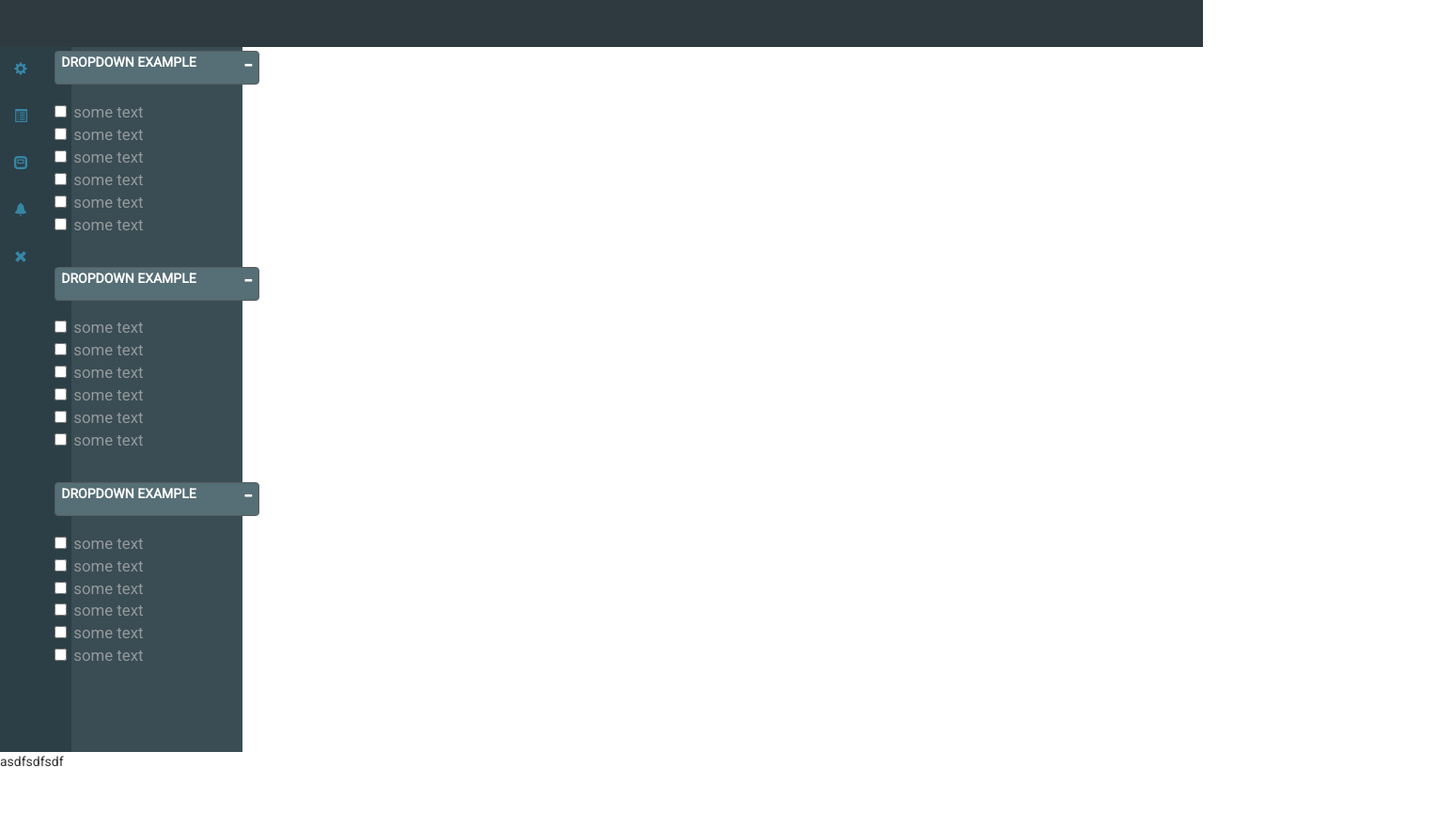
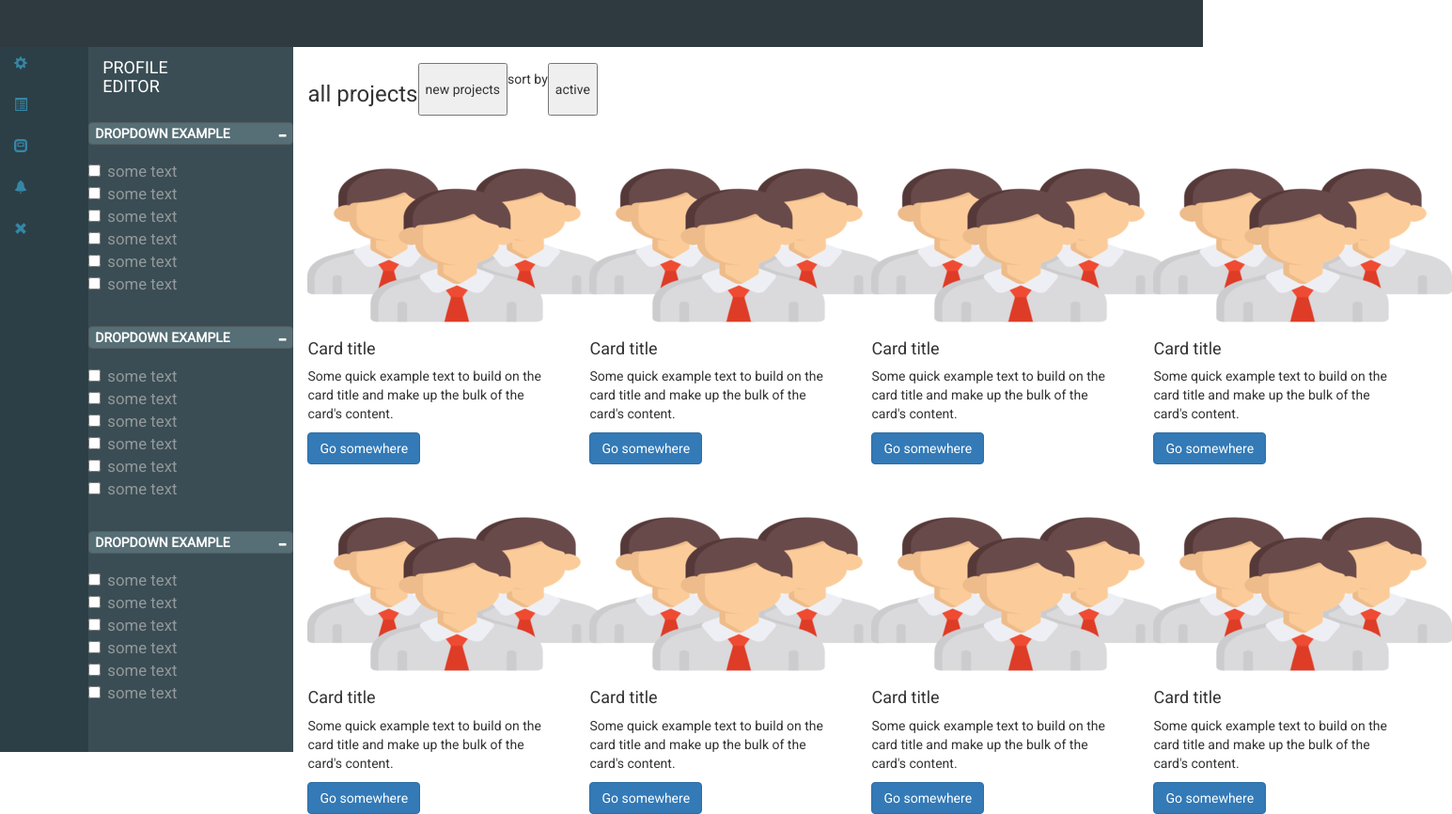
Before and after one commit to guyi0/builder, a website built with webpack: page index.html in a window 1280 px wide. Shown: the whole page at 94% size, 1545 px wide, since content can reach past the window. Before the commit the page ends 820 px from the top, so only its background shows below. Built offline with nearby package versions, Linux system fonts and the light colour scheme; files whose address does not match are found by name.

Commit message:
added first page

```diff
--- a/css/app.scss
+++ b/css/app.scss
@@ -6,15 +6,25 @@
 
 /* EXAMPLE CSS STARTS */
 
-body{
 
-  font-family: 'Roboto', sans-serif;
+html {
+  height: 100%;
 }
-.jumbotron {
-    margin-bottom: 0;
+body {
+    font-family: 'Roboto', sans-serif;
+    min-height: 100%;
+
 }
 
 
+.container-fluid {
+  min-height: 100vh;
+
+}
+.row
+{
+ min-height:100%;
+}
 #marketing {
     padding-top: 60px;
     .col-lg-4 {
@@ -36,7 +46,7 @@ body{
 
 .featurette-heading {
     font-weight: 300;
-    line-height: 1;
+
     letter-spacing: -1px;
 }
 
@@ -60,24 +70,16 @@ body{
     }
 }
 
-@media (min-width: 768px) {
-    .featurette-heading {
-        font-size: 50px;
-    }
-}
 
-@media (min-width: 992px) {
-    .featurette-heading {
-        margin-top: 120px;
-    }
-}
+
+
 
 td, th {
     vertical-align: middle !important;
     }
-.left, .right {
+ .right {
+display: none;
 
-        height:100vh;
     }
 
 .navbar{
@@ -89,14 +91,12 @@ background: #2E3940;
         background: #2C3F46;
         display: inline-block;
         white-space: nowrap;
-        width: 20%;
         transition: width 1s ;
     }
 
 .right {
         background:#3A4D54;
         transition: width 1s;
-          width: 40%;
         display: flex;
         flex-direction: column;
         align-items: center;
@@ -125,7 +125,7 @@ span.glyphicon.glyphicon-refresh{
     }
 
 .item {
-        height:50px;
+
         overflow:hidden;
         color:#fff;
     }
@@ -155,7 +155,7 @@ input[type=search]:focus {
     outline:none;
     }
 .type{
-    height: 47px;;
+
     }
 .date{
     background-color:#f7f7f7
@@ -191,6 +191,7 @@ color: #3686A6;
   margin-right: 34%;
 
 
+
 }
 
 .navBtn {
@@ -209,7 +210,7 @@ flex-direction: row;
 justify-content: space-between;
 background-color:#566E75;
 font-weight: bold;
-height: 4.5vh;
+
 
 
 }
@@ -256,9 +257,33 @@ padding: 0;
 margin: 0;
 }
 
+.navPage {
+display: flex;
+  flex-direction: row;
+  height: 100vh;
+}
+
+.cardbody .row {
+  display: flex;
+      flex-direction: row;
+      justify-content: space-around;
+      margin-top: 5%;
+
+}
+
+.pagehead{
+display: flex;
+flex-direction: row;
+margin-top: 7%;
+}
 // .navBtn span{
 // margin-left:10%;
 //
 // }
 
 /* EXAMPLE CSS ENDS */
+
+
+
+// WEBPACK FOOTER //
+// webpack:///css/Users/User/Documents/GitHub/builder/css/app.scss
--- a/index.html
+++ b/index.html
@@ -16,7 +16,7 @@
 <body>
     <!--EXAMPLE PAGE STARTS-->
     <!-- NAVIGATION -->
-            <div class="container main">
+
     <nav class="navbar navbar-default navbar-fixed-top top-bar">
 
 
@@ -28,12 +28,11 @@
 
     </nav>
     <!-- conitiner of navbar sunmanu and body -->
-    <div class="container sub">
-
-<div class="row">
+    <div class="container-fluid main">
+<div class="row navPage">
 
 
-    <div class=" col-md-2 left">
+    <div class=" col-lg-1 left">
       <div class="item ">
 <span class="glyphicon glyphicon-cog icon"></span> </div>
 <div class="item ">
@@ -53,8 +52,8 @@
     </div>
 </div>
 <!-- submanu bar   -->
-<div class="right col-md-3">
-<div class="container right ">
+<div class="right col-lg-2">
+
 
 
 <h4 class="text-uppercase">profile editor</h4>
@@ -105,10 +104,94 @@
 
 </div>
 
+
 </div>
+<div class="col-lg-9">
+<div class ="pagehead">
+  <h3>all projects </h3>
+  <button type="button" name="button">new projects </button>
+  <h5>sort by</h5>
+  <button type="button" name="button">active </button>
 </div>
-<div class="col-md-7">
-  asdfsdfsdf
+<div class="cardbody">
+<div class="row">
+  <div class="card col-lg-3" style="width: 30rem;">
+    <img class="card-img-top" src="../images/icon/030-team.png" alt="Card image cap">
+    <div class="card-block">
+      <h4 class="card-title">Card title</h4>
+      <p class="card-text">Some quick example text to build on the card title and make up the bulk of the card's content.</p>
+      <a href="#" class="btn btn-primary">Go somewhere</a>
+    </div>
+  </div>
+  <div class="card col-lg-3" style="width: 30rem;">
+    <img class="card-img-top" src="../images/icon/030-team.png" alt="Card image cap">
+    <div class="card-block">
+      <h4 class="card-title">Card title</h4>
+      <p class="card-text">Some quick example text to build on the card title and make up the bulk of the card's content.</p>
+      <a href="#" class="btn btn-primary">Go somewhere</a>
+    </div>
+  </div>
+  <div class="card col-lg-3" style="width: 30rem;">
+    <img class="card-img-top" src="../images/icon/030-team.png" alt="Card image cap">
+    <div class="card-block">
+      <h4 class="card-title">Card title</h4>
+      <p class="card-text">Some quick example text to build on the card title and make up the bulk of the card's content.</p>
+      <a href="#" class="btn btn-primary">Go somewhere</a>
+    </div>
+  </div>
+  <div class="card col-lg-3" style="width: 30rem;">
+    <img class="card-img-top" src="../images/icon/030-team.png" alt="Card image cap">
+    <div class="card-block">
+      <h4 class="card-title">Card title</h4>
+      <p class="card-text">Some quick example text to build on the card title and make up the bulk of the card's content.</p>
+      <a href="#" class="btn btn-primary">Go somewhere</a>
+    </div>
+  </div>
+
+</div>
+<div class="row">
+  <div class="card col-lg-3" style="width: 30rem;">
+    <img class="card-img-top" src="../images/icon/030-team.png" alt="Card image cap">
+    <div class="card-block">
+      <h4 class="card-title">Card title</h4>
+      <p class="card-text">Some quick example text to build on the card title and make up the bulk of the card's content.</p>
+      <a href="#" class="btn btn-primary">Go somewhere</a>
+    </div>
+  </div>
+  <div class="card col-lg-3" style="width: 30rem;">
+    <img class="card-img-top" src="../images/icon/030-team.png" alt="Card image cap">
+    <div class="card-block">
+      <h4 class="card-title">Card title</h4>
+      <p class="card-text">Some quick example text to build on the card title and make up the bulk of the card's content.</p>
+      <a href="#" class="btn btn-primary">Go somewhere</a>
+    </div>
+  </div>
+  <div class="card col-lg-3" style="width: 30rem;">
+    <img class="card-img-top" src="../images/icon/030-team.png" alt="Card image cap">
+    <div class="card-block">
+      <h4 class="card-title">Card title</h4>
+      <p class="card-text">Some quick example text to build on the card title and make up the bulk of the card's content.</p>
+      <a href="#" class="btn btn-primary">Go somewhere</a>
+    </div>
+  </div>
+  <div class="card col-lg-3" style="width: 30rem;">
+    <img class="card-img-top" src="../images/icon/030-team.png" alt="Card image cap">
+    <div class="card-block">
+      <h4 class="card-title">Card title</h4>
+      <p class="card-text">Some quick example text to build on the card title and make up the bulk of the card's content.</p>
+      <a href="#" class="btn btn-primary">Go somewhere</a>
+    </div>
+  </div>
+
+</div>
+
+
+
+</div>
+
+
+</div>
+
 </div>
 
 <!--End of sub coninet  -->
@@ -117,7 +200,7 @@
 
   <!-- End of couniter  -->
 </div>
-  </div>
+
 
     <script src="build/bundle.js"></script>
 </body>
```
Also changed, not shown: images/icon/030-team.png (added).
